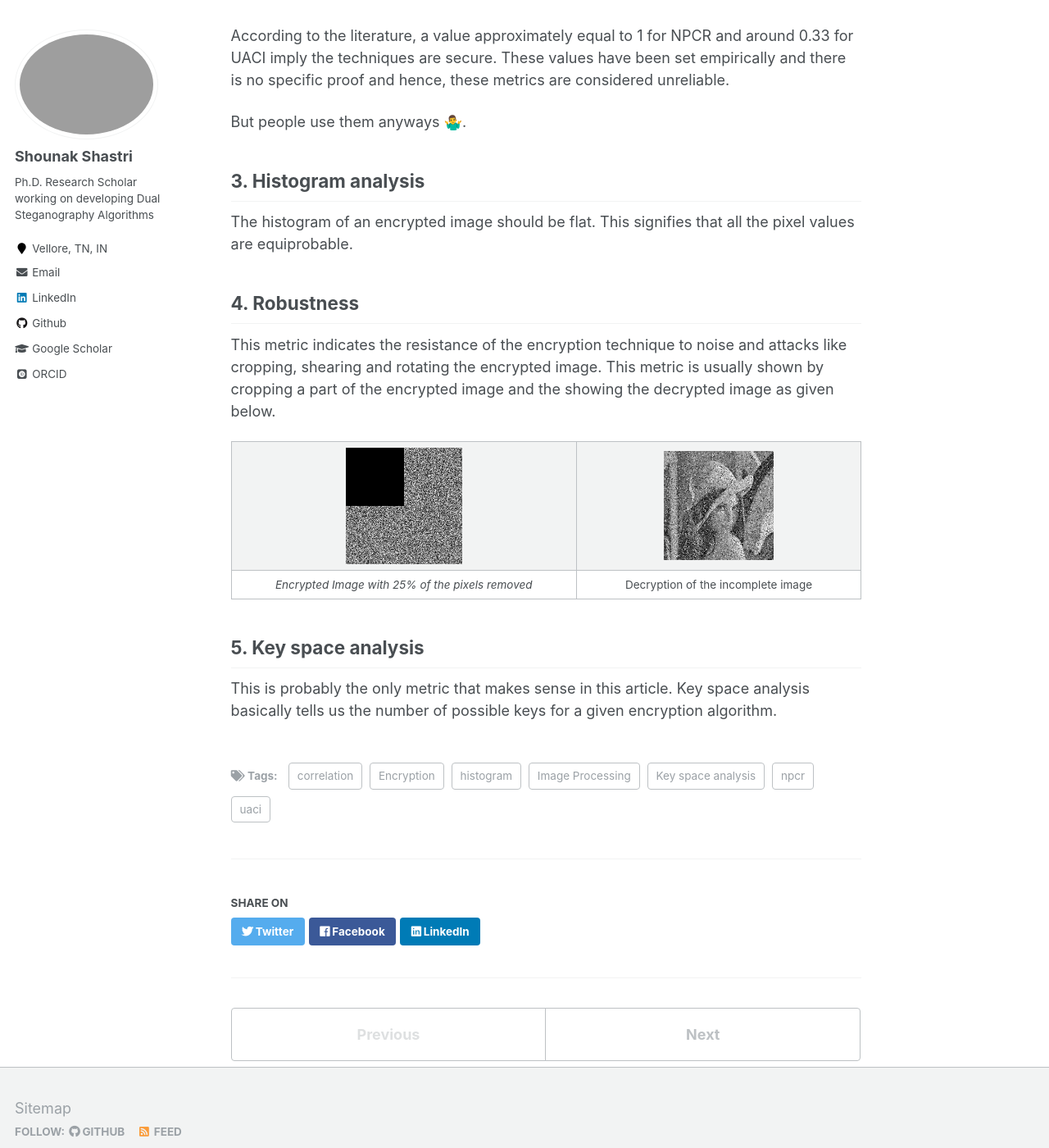
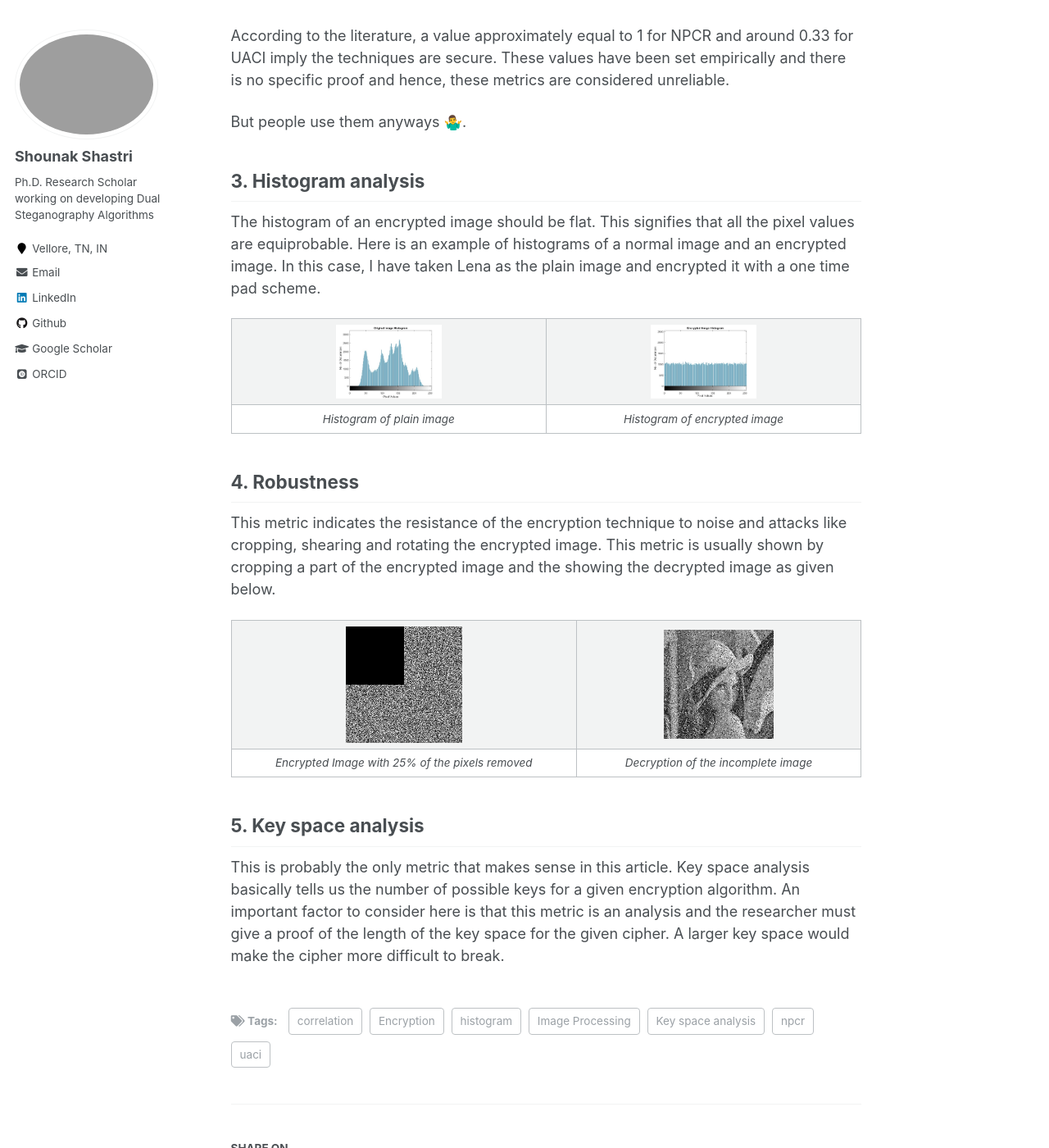
Before and after one commit to shounakshastri/shounakshastri.github.io, a Jekyll site: the page built from _blogposts/NPCR-and-UACI.md, in a window 1280 px wide and 1400 px high, scrolled down 3587 px. Shown: the whole window at 82% size. Built offline with Jekyll 4.4.1, drawn with Linux system fonts in a browser that asks for light colours; some web fonts are replaced; formulas are drawn with MathJax 3; some of the changed text lies outside the part shown.

Commit message:
Final commit

```diff
--- a/_blogposts/NPCR-and-UACI.md
+++ b/_blogposts/NPCR-and-UACI.md
@@ -81,7 +81,11 @@ But people use them anyways 🤷‍♂️.
 
 ## 3. Histogram analysis
 
-The histogram of an encrypted image should be flat. This signifies that all the pixel values are equiprobable.
+The histogram of an encrypted image should be flat. This signifies that all the pixel values are equiprobable. Here is an example of histograms of a normal image and an encrypted image. In this case, I have taken Lena as the plain image and encrypted it with a one time pad scheme.
+
+|![](/images/LenaHistogram.jpg){:height="35%" width="35%"}|![](/images/lena_Encrypted_Histogram.jpg){:height="35%" width="35%"}|
+|:--:|:--:|
+|*Histogram of plain image*|*Histogram of encrypted image*|
 
 ## 4. Robustness
 
@@ -89,8 +93,8 @@ This metric indicates the resistance of the encryption technique to noise and at
 
 |![](/images/quarter_cropped.jpg){:height="35%" width="35%"}|![](/images/decrypted_cropped.jpg){:height="40%" width="40%"}|
 |:--:|:--:|
-|*Encrypted Image with 25% of the pixels removed*|Decryption of the incomplete image
+|*Encrypted Image with 25% of the pixels removed*|*Decryption of the incomplete image*|
 
 ## 5. Key space analysis
 
-This is probably the only metric that makes sense in this article. Key space analysis basically tells us the number of possible keys for a given encryption algorithm.
+This is probably the only metric that makes sense in this article. Key space analysis basically tells us the number of possible keys for a given encryption algorithm. An important factor to consider here is that this metric is an analysis and the researcher must give a proof of the length of the key space for the given cipher. A larger key space would make the cipher more difficult to break.
```
Also changed, not shown: other parts of _blogposts/NPCR-and-UACI.md (+1 -1 lines), images/LenaHistogram.jpg (added), images/lena_Encrypted_Histogram.jpg (added).
